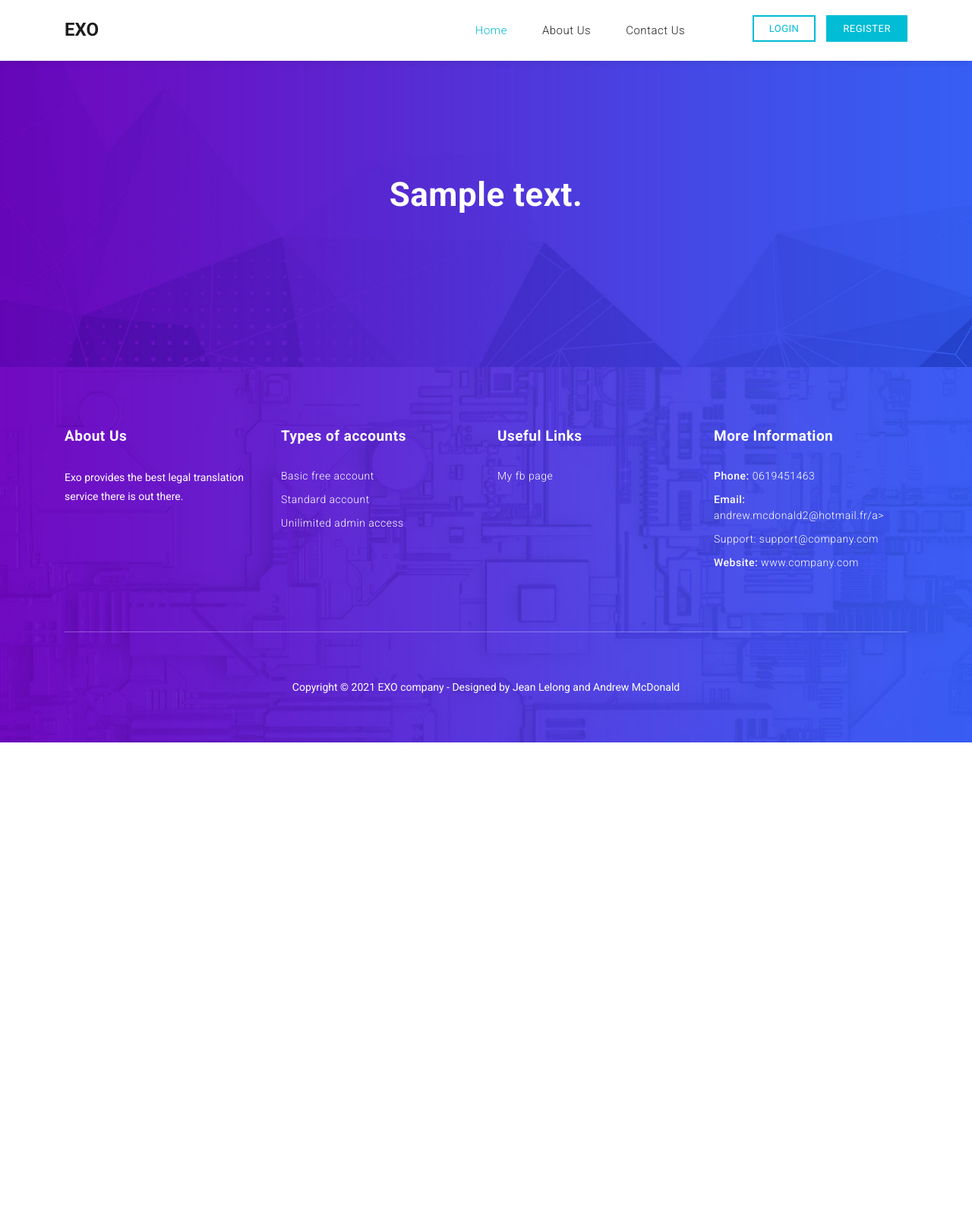
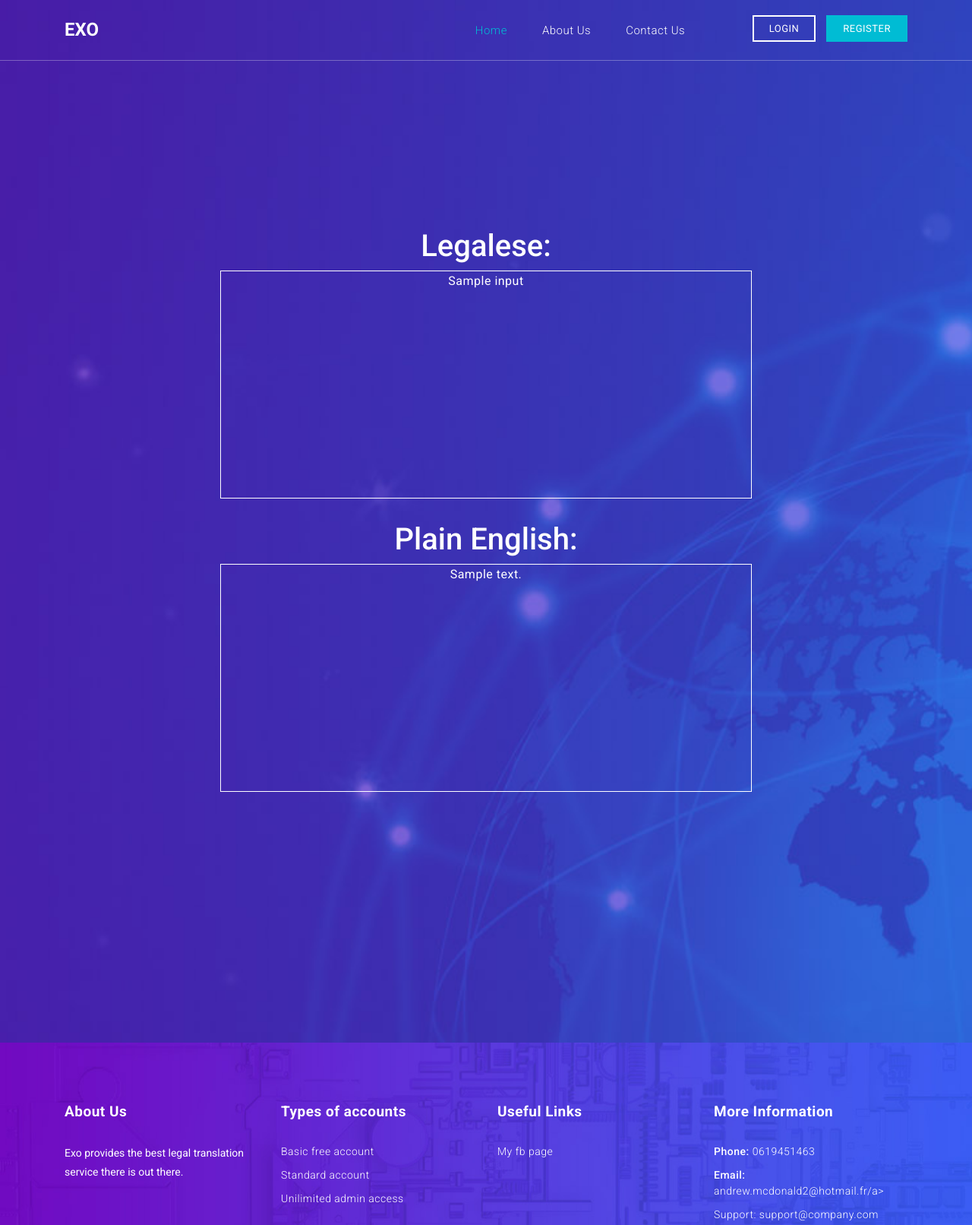
Before and after one commit to poisso/EXO, a Django app: template translator/templates/translator/result.html in a window 1280 px wide. Shown: the top 1612 px of the page at 76% size. Before the commit the page ends 977 px from the top, so only its background shows below. Run offline with Django 3.2, Linux system fonts and the light colour scheme; the template is opened without the code that fills it: most values are stand-ins (such as "Sample title", 1, 10 or a date in 2020); some libraries are stand-ins or nearby versions.

Commit message:
moving forward

```diff
--- a/translator/static/translator/assets/css/templatemo-host-cloud.css
+++ b/translator/static/translator/assets/css/templatemo-host-cloud.css
@@ -18,6 +18,10 @@ p {
 }
 a {
 	text-decoration: none!important;
+}
+
+h1 {
+	color: white;
 }
 a.main-button {
 	outline: none;
@@ -387,7 +391,26 @@ header {
 	margin-bottom: 30px;
 }
 
-.banner #search-section textarea.searchText {
+.banner #search-section textarea.searchText{
+	position: relative;
+	display: block;
+	margin-left: auto;
+	margin-right: auto;
+	width: 700px;
+	min-width: 280px;
+	height: 300px;
+	background-color: transparent;
+	border: 1px solid #fff;
+	padding: 0px 15px;
+	color: #fff;
+	outline: none;
+	font-size: 16px;
+	letter-spacing: 0.5px;
+	margin-bottom: 30px;
+	resize: none;
+}
+
+.banner #search-section p.searchText{
 	position: relative;
 	display: block;
 	margin-left: auto;
--- a/translator/static/translator/assets/js/custom.js
+++ b/translator/static/translator/assets/js/custom.js
@@ -86,7 +86,7 @@ $(window).scroll(function () {
     var box = $('.header-text').height();
     var header = $('header').height();
 
-    if (scroll >= box - header) {
+    if (scroll >= box - header - header*3) {
         $("header").addClass("background-header");
     } else {
         $("header").removeClass("background-header");
--- a/translator/templates/translator/about.html
+++ b/translator/templates/translator/about.html
@@ -250,6 +250,11 @@
           }
       }
     </script>
+    <script>
+        window.onbeforeunload = function () {
+        window.scrollTo(0, 0);
+        }
+    </script>
 
   </body>
 </html>
--- a/translator/templates/translator/contact.html
+++ b/translator/templates/translator/contact.html
@@ -248,6 +248,11 @@
           }
       }
     </script>
+    <script>
+        window.onbeforeunload = function () {
+        window.scrollTo(0, 0);
+        }
+    </script>
 
   </body>
 </html>
--- a/translator/templates/translator/result.html
+++ b/translator/templates/translator/result.html
@@ -1,6 +1,6 @@
 <!DOCTYPE html>
 {% load static %}
-<html lang="en">
+<html lang="en" xmlns="http://www.w3.org/1999/html">
 
   <head>
 
@@ -75,12 +75,22 @@
 
     <!-- Page Content -->
     <!-- Heading Starts Here -->
-    <div class="page-heading header-text">
+    <div class="banner">
       <div class="container">
         <div class="row">
             <div class="col-md-8 offset-md-2">
                 <div class="header-text caption">
-                    <h1>{{ text }}</h1>
+                     <div id="search-section">
+                         <h1>Legalese:</h1>
+                         <p class="searchText">
+                            {{ input }}
+                        </p>
+                         <h1>Plain English:</h1>
+                        <p class="searchText">
+                            {{ text }}
+                        </p>
+
+                     </div>
                 </div>
             </div>
         </div>
@@ -161,7 +171,7 @@
     <script src="{% static 'translator/vendor/bootstrap/js/bootstrap.bundle.min.js' %}"></script>
 
     <!-- Additional Scripts -->
-    <script src="{% static 'translator/assets/js/custom.js' %}"></script>
+    <script src="{% static 'translator/assets/js/custom.js' %}?{% now "U" %}"></script>
     <script src="{% static 'translator/assets/js/owl.js' %}"></script>
     <script src="{% static 'translator/assets/js/accordions.js' %}"></script>
 
@@ -176,6 +186,11 @@
           }
       }
     </script>
+    <script>
+        window.onbeforeunload = function () {
+        window.scrollTo(0, 0);
+        }
+    </script>
 
   </body>
 </html>
--- a/translator/views.py
+++ b/translator/views.py
@@ -58,7 +58,7 @@ def result(request):
 
     answer = gpt.get_top_reply(text)
 
-    return render(request, "translator/result.html", {"text":answer})
+    return render(request, "translator/result.html", {"text":answer, "input":text})
 
 def about(request):
     return render(request, "translator/about.html")
```
Also changed, not shown: translator/templates/translator/index.html (+8 -2 lines), db.sqlite3.
